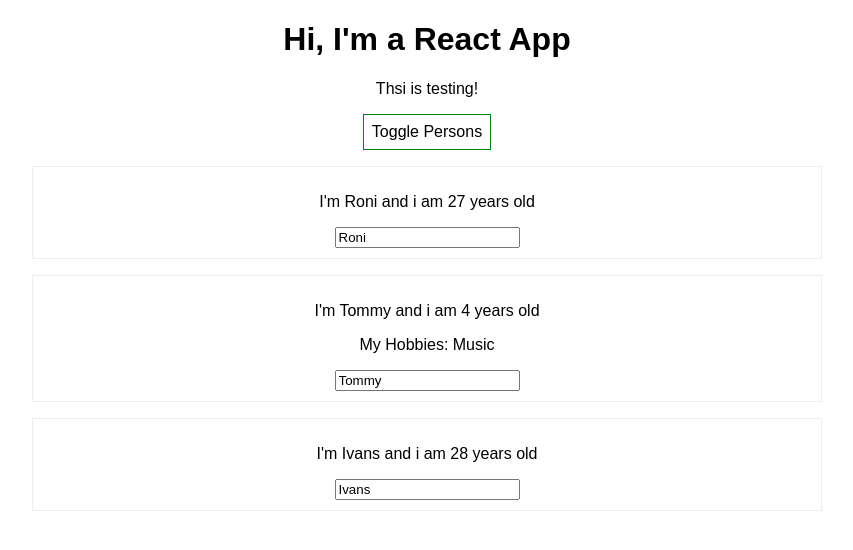
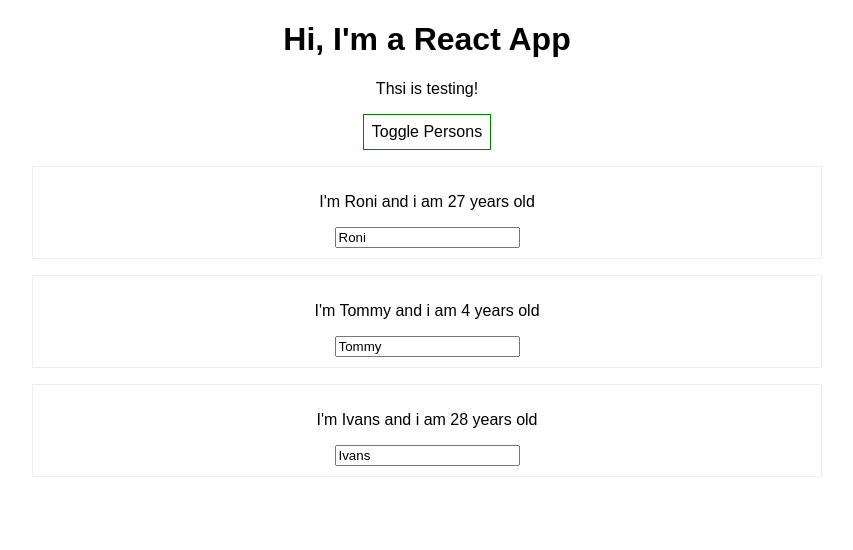
Before and after one commit to vani1992-seelam/build-react-app, a React (Create React App) app in the folder react-complete-guide/: page / in a window 1280 px wide. Both pictures are taken after a click on the button "Toggle Persons". Shown: the top 550 px of the page, without its empty margins (213-1066 px from the left). Built offline with nearby package versions, Linux system fonts and the light colour scheme.

Commit message:
Outlining lists

```diff
--- a/react-complete-guide/src/App.js
+++ b/react-complete-guide/src/App.js
@@ -51,23 +51,9 @@
     if (this.state.showPersons) {
       persons = (
         <div>
-          <Person
-            name={this.state.Persons[0].name}
-            age={this.state.Persons[0].age}
-          />
-          <Person
-            name={this.state.Persons[1].name}
-            age={this.state.Persons[1].age}
-            // passing methos refrences between components
-            click={this.switchNameHandler.bind(this, "Maxwill2")}
-            changed={this.nameChangedHandler}
-          >
-            My Hobbies: Music{" "}
-          </Person>
-          <Person
-            name={this.state.Persons[2].name}
-            age={this.state.Persons[2].age}
-          />
+          {this.state.Persons.map(person => {
+            return <Person name={person.name} age={person.age} />;
+          })}
         </div>
       );
     }
```
